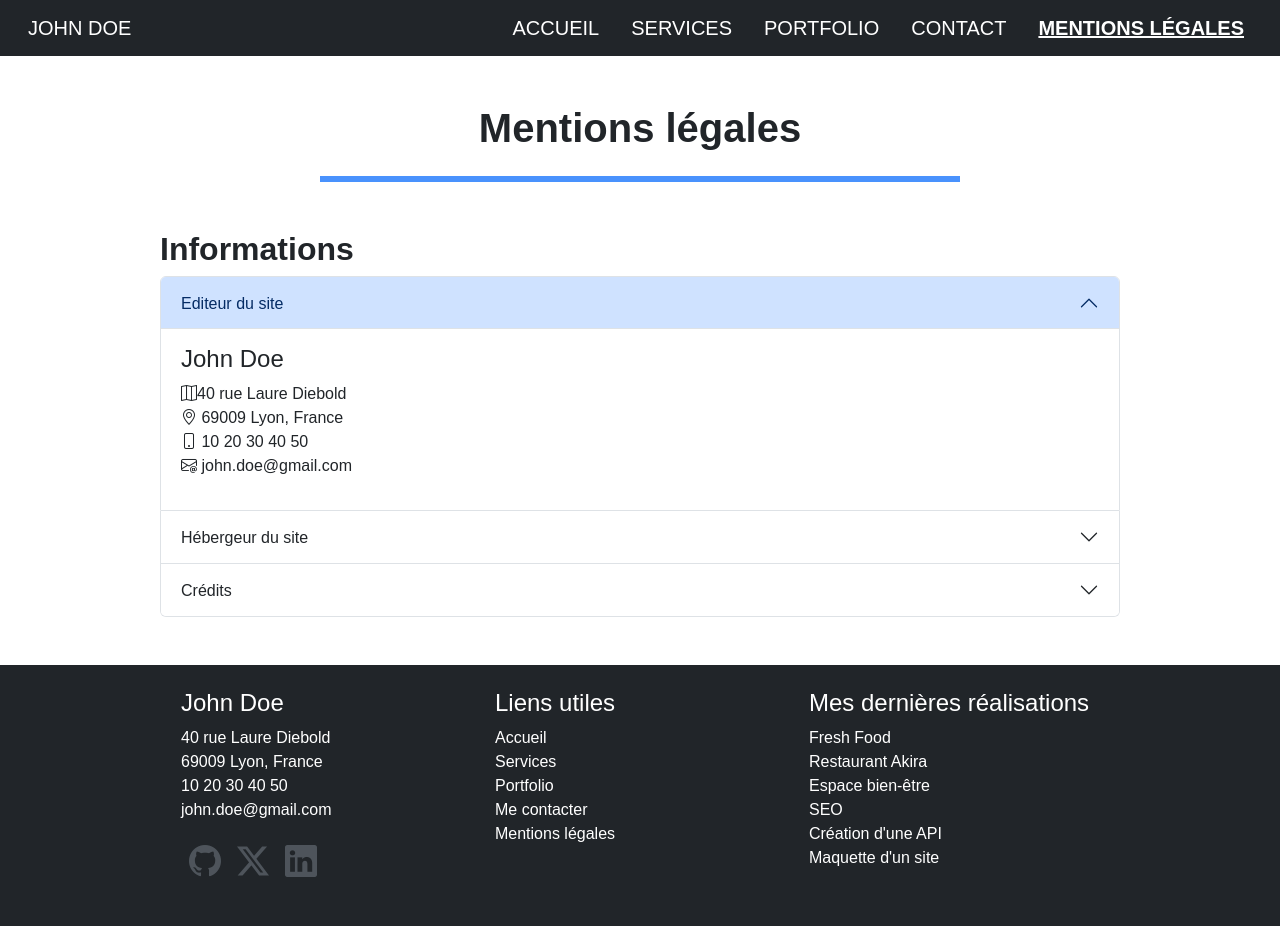
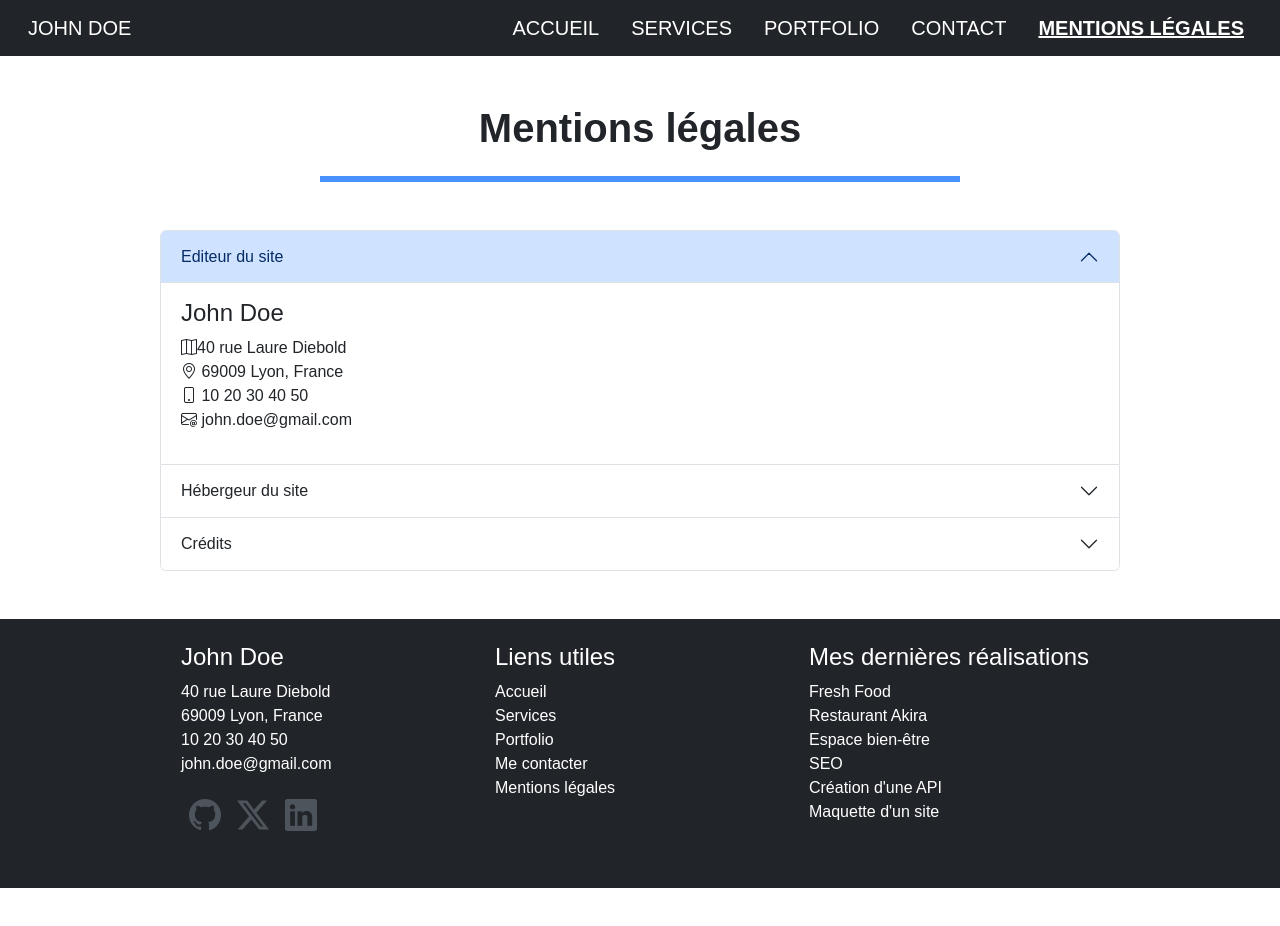
Before and after one commit to Nawal-Mhamed/creez-votre-portfolio-avec-react, a React (Create React App) app: page /mentions-legales in a window 1280 px wide. Shown: the top 926 px of the page. After the commit the page ends 888 px from the top, so only its background shows below. Built offline with nearby package versions, Linux system fonts and the light colour scheme.

Commit message:
Update LegalNotices.jsx
Changing "hidden" class with "unshown" class.

```diff
--- a/src/pages/LegalNotices.jsx
+++ b/src/pages/LegalNotices.jsx
@@ -33,7 +33,7 @@ const LegalNotices = () => {
 
         <section className="accordion col-md-9 col-sm-11 mx-auto pb-5" id="accordionExample">
 
-          <h2 className="hidden">Informations</h2>
+          <h2 className="unshown">Informations</h2>
 
           {/* Informations éditeur du site */}
 
```
